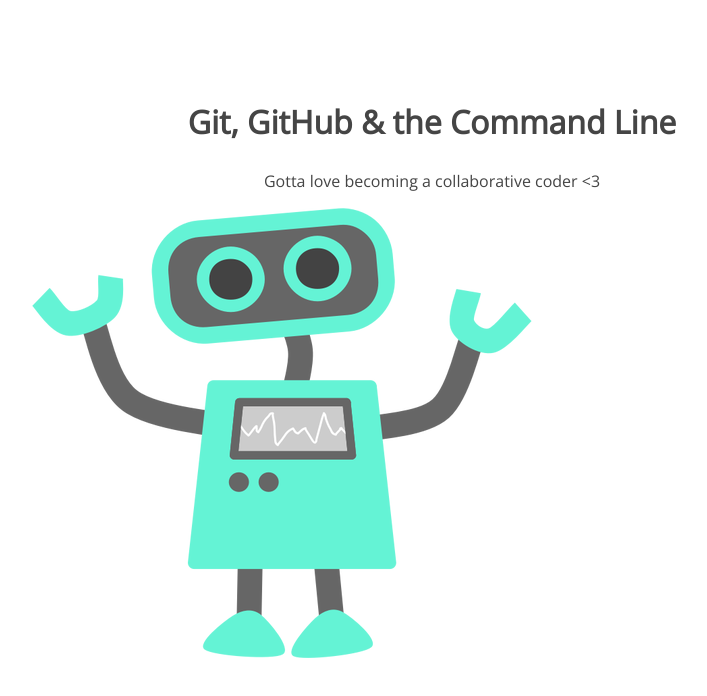
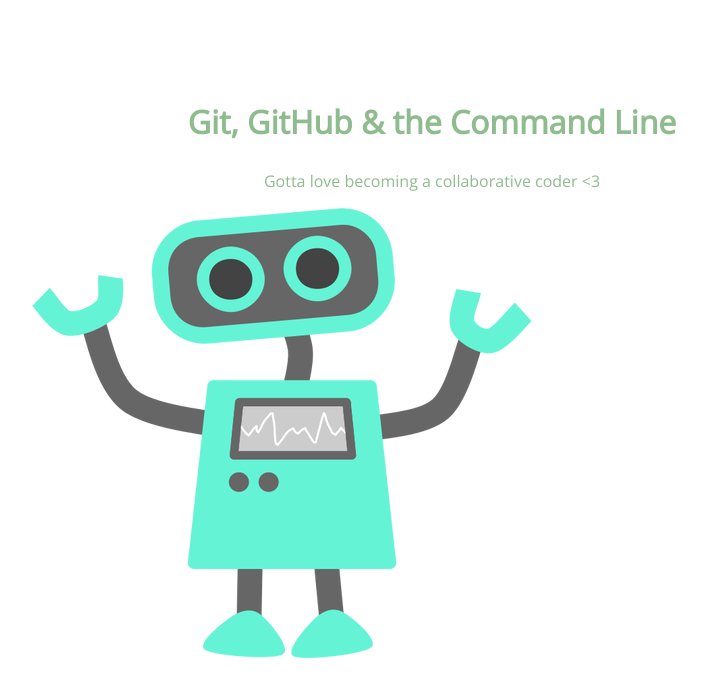
Before and after one commit to solybarr/105-project, a plain HTML site: page index.html in a window 1280 px wide. Shown: the whole page, without its empty margins (208-915 px from the left). Drawn offline with nearby package versions, Linux system fonts and the light colour scheme.

Commit message:
Changed h1 color

```diff
--- a/css/style.css
+++ b/css/style.css
@@ -5,7 +5,7 @@ section {
 section h1,
 section p {
 	text-align: center;
-	color: #454545;
+	color: darkseagreen;
 }
 section h1 {
 	font: 32px 'Open Sans';
```
